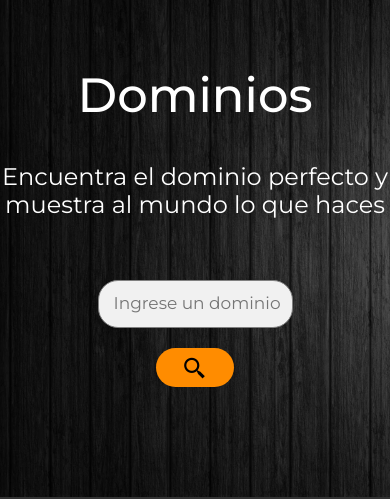
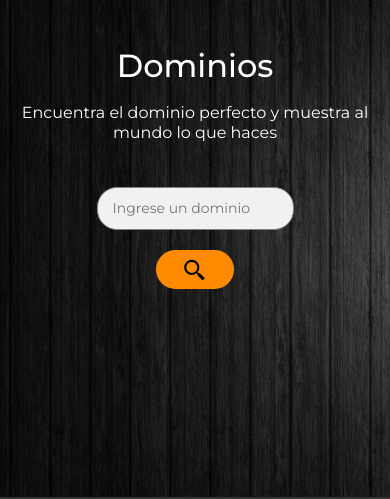
Before and after one commit to gonzalogilparicio/dev-hosting, a plain HTML site: page Hosting + Gil Paricio/pages/dominios.html in a window 390 px wide. Shown: the part 56-555 px from the top of the page. Drawn offline with nearby package versions, Linux system fonts and the light colour scheme.

Commit message:
responsive pestana dominios

```diff
--- a/Hosting + Gil Paricio/css/styles.css
+++ b/Hosting + Gil Paricio/css/styles.css
@@ -772,6 +772,14 @@ footer {
     max-width: 350px;
     padding-bottom: 40px;
   }
+
+
+  /* ----------------------------- dominios ----------------------------- */
+
+
+  .main__section__dominios h2 {
+    padding: 30px 20px;
+  }
 }
 
 
@@ -870,6 +878,26 @@ footer {
   }
 
 
+  /* ----------------------------- dominios ----------------------------- */
+
+
+
+  .main__section__dominios h1 {
+    font-size: 2rem;
+    padding-top: 50px;
+  }
+
+  .main__section__dominios h2 {
+    font-size: 1rem;
+    padding: 10px 20px 15px 20px;
+  }
+
+  .main__section__dominios__search input[type=text] {
+    font-size: 14px;
+    width: auto;
+  }
+
+
   /* ----------------------------- proximamente ----------------------------- */
 
 
```
